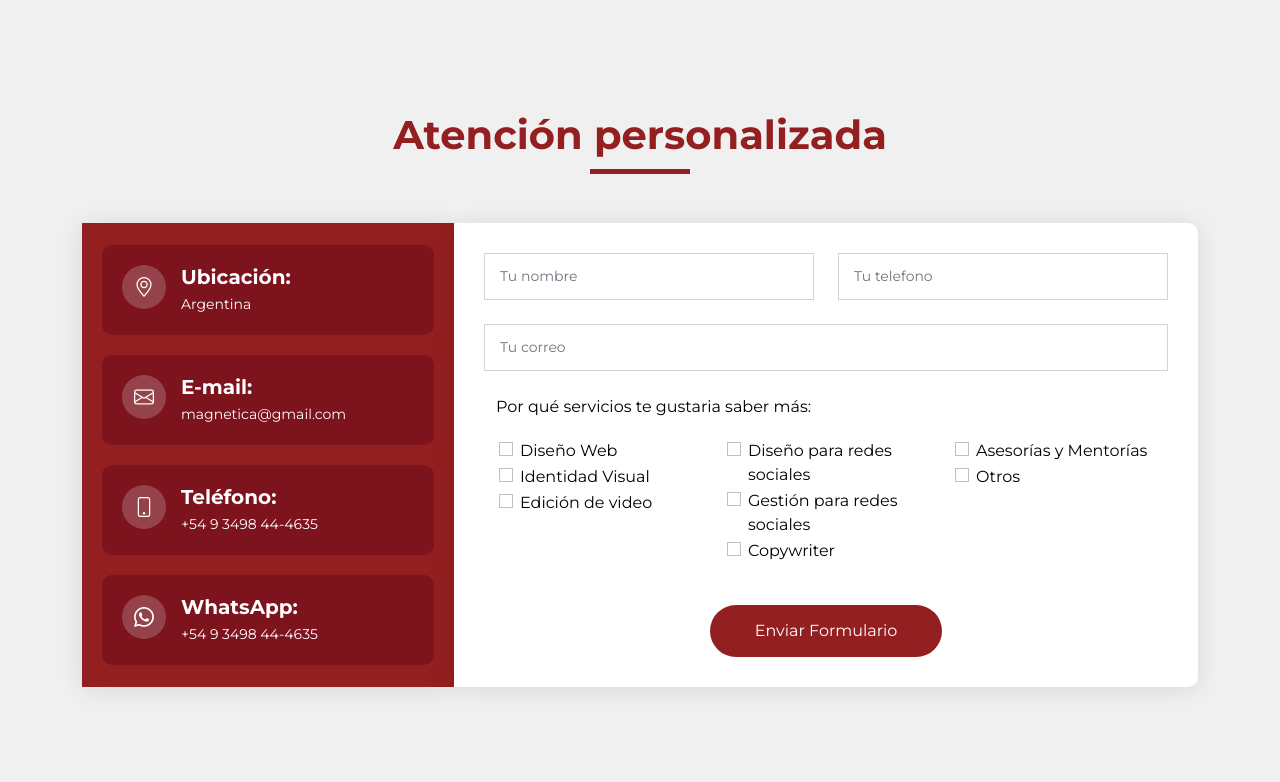
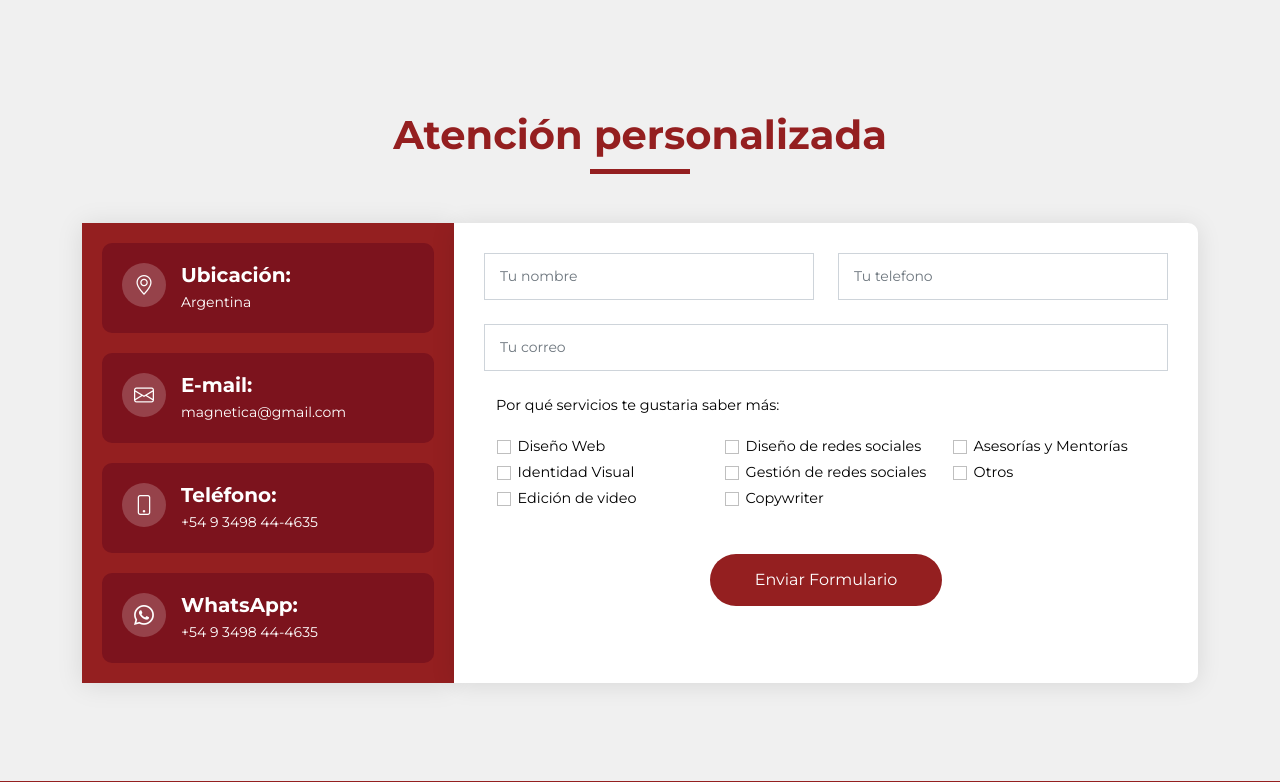
Before and after one commit to SantyHenares/Magnetica, a PHP site: page /servicios-web.html in a window 1280 px wide. Shown: the part 4274-5056 px from the top of the page. Run offline with PHP 8.4, Linux system fonts and the light colour scheme; some libraries are stand-ins or nearby versions.

Commit message:
contact corregido

```diff
--- a/assets/css/mainContact.css
+++ b/assets/css/mainContact.css
@@ -158,6 +158,10 @@
   }
 }
 
+@media (max-width: 1400px) {
+  .form-group{font-size: 0.9rem;}
+
+}
 
 /*--------------------------------------------------------------
 # Footer
--- a/diseño-grafico.html
+++ b/diseño-grafico.html
@@ -1139,7 +1139,7 @@
                             id="Servicio4"
                           />
                           <label class="form-check-label" for="Servicio4">
-                            Diseño para redes sociales
+                            Diseño de redes sociales
                           </label>
                         </div>
                         <div class="form-check">
@@ -1151,7 +1151,7 @@
                             id="Servicio5"
                           />
                           <label class="form-check-label" for="Servicio5">
-                            Gestión para redes sociales
+                            Gestión de redes sociales
                           </label>
                         </div>
                         <div class="form-check">
--- a/redes-sociales.html
+++ b/redes-sociales.html
@@ -1028,7 +1028,7 @@
                             id="Servicio4"
                           />
                           <label class="form-check-label" for="Servicio4">
-                            Diseño para redes sociales
+                            Diseño de redes sociales
                           </label>
                         </div>
                         <div class="form-check">
@@ -1040,7 +1040,7 @@
                             id="Servicio5"
                           />
                           <label class="form-check-label" for="Servicio5">
-                            Gestión para redes sociales
+                            Gestión de redes sociales
                           </label>
                         </div>
                         <div class="form-check">
--- a/servicios-web.html
+++ b/servicios-web.html
@@ -958,7 +958,7 @@
                             id="Servicio4"
                           />
                           <label class="form-check-label" for="Servicio4">
-                            Diseño para redes sociales
+                            Diseño de redes sociales
                           </label>
                         </div>
                         <div class="form-check">
@@ -970,7 +970,7 @@
                             id="Servicio5"
                           />
                           <label class="form-check-label" for="Servicio5">
-                            Gestión para redes sociales
+                            Gestión de redes sociales
                           </label>
                         </div>
                         <div class="form-check">
```
Also changed, not shown: index.html (+5 -3 lines).
